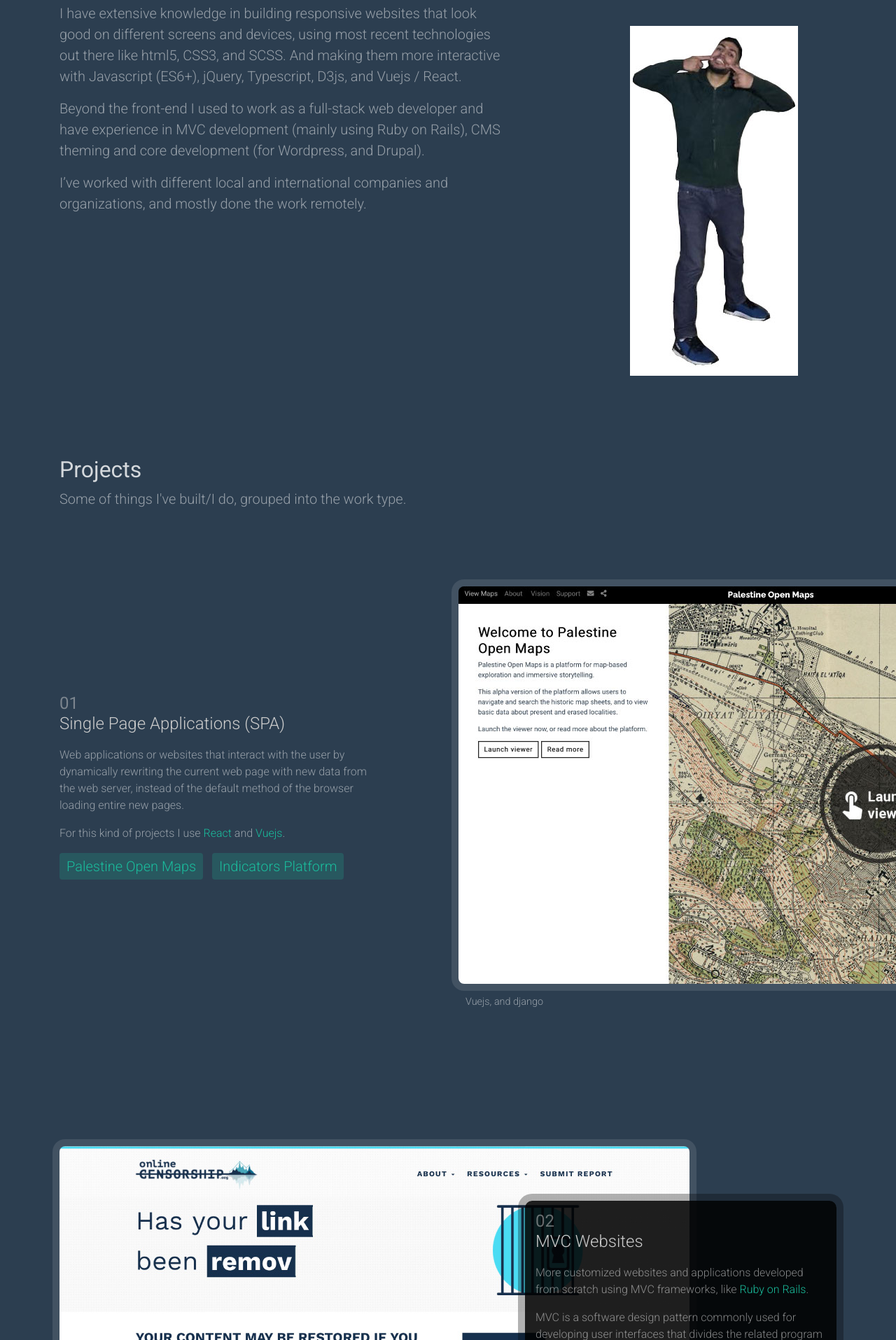
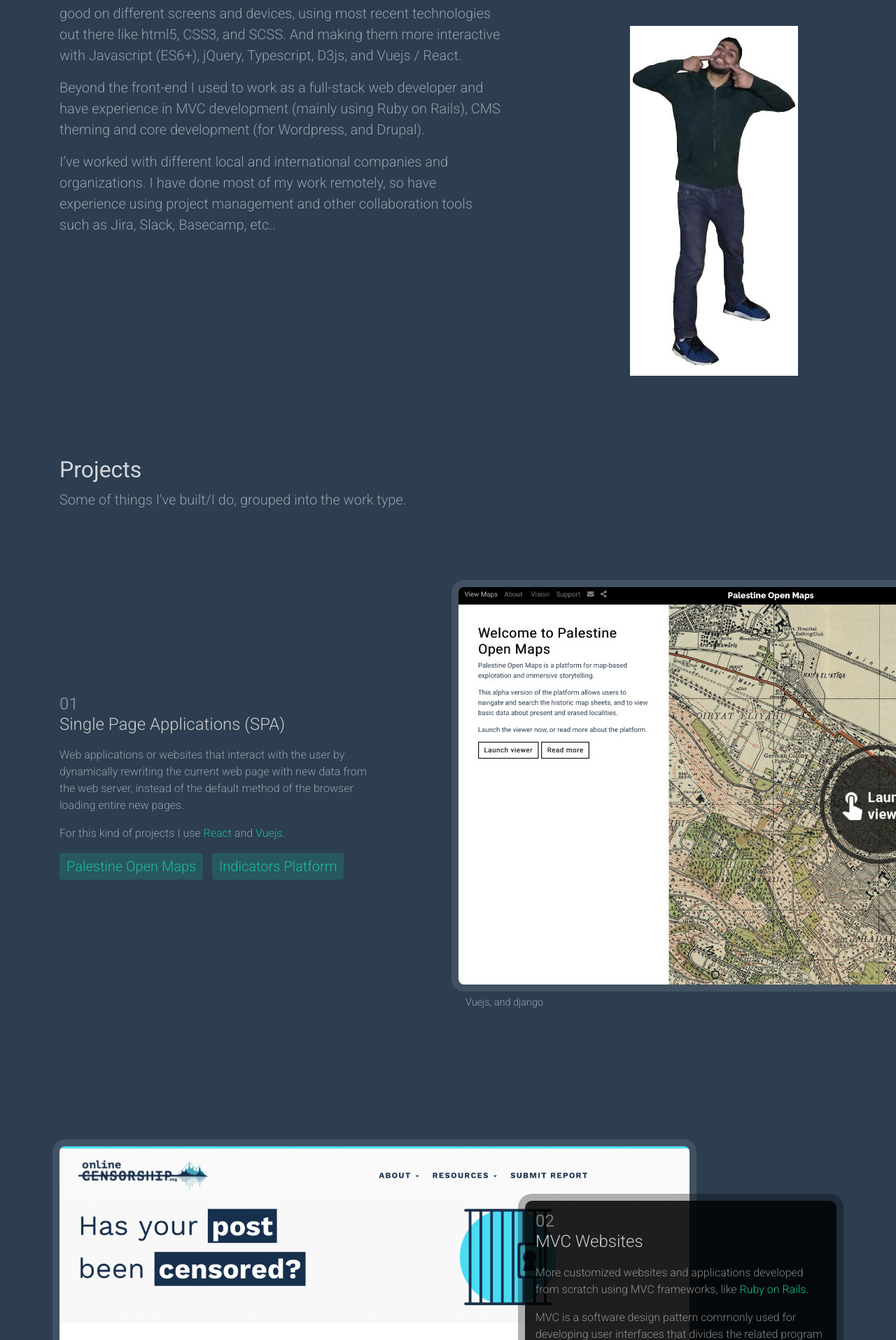
Before and after one commit to moradtaleeb/morad-website-v3, a PHP site: page / in a window 1280 px wide. Shown: the part 1098-3013 px from the top of the page at 70% size. Run offline with PHP 8.4, Linux system fonts and the light colour scheme.

Commit message:
Update content

```diff
--- a/home.html
+++ b/home.html
@@ -49,10 +49,10 @@
       <div class="row">
         <div class="col-md-7">
           <h2>About Me</h2>
-          <p>I’m a highly experienced front-end web developer with 8+ years experience in the field. I create websites and applications that are accessible, and fast.</p>
+          <p>I’m an experienced front-end web developer with 8+ years experience in the field. I create websites and applications that are accessible, and fast.</p>
           <p>I have extensive knowledge in building responsive websites that look good on different screens and devices, using most recent technologies out there like html5, CSS3, and SCSS. And making them more interactive with Javascript (ES6+), jQuery, Typescript, D3js, and Vuejs / React.</p>
           <p>Beyond the front-end I used to work as a full-stack web developer and have experience in MVC development (mainly using Ruby on Rails), CMS theming and core development (for Wordpress, and Drupal).</p>
-          <p>I’ve worked with different local and international companies and organizations, and mostly done the work remotely.</p>
+          <p>I’ve worked with different local and international companies and organizations. I have done most of my work remotely, so have experience using project management and other collaboration tools such as Jira, Slack, Basecamp, etc..</p>
         </div>
         <div class="col-md-4 offset-md-1 rellax" data-rellax-speed="3" data-rellax-percentage="0.5">
           <div class="text-center">
@@ -92,7 +92,7 @@
         <div class="row">
           <div class="col-md-6 d-none d-sm-none d-md-block">
             <div class="img-wrapper text-right">
-              <img src="images/online-censorship.jpg" alt="Online Censorship">
+              <img src="images/online-censorship-2x.jpg" alt="Online Censorship">
               <p class="caption"> Ruby on Rails, MySQL, SCSS, and jQuery </p>
             </div>
           </div>
@@ -162,9 +162,9 @@
         <div class="row">
           <div class="col-md-5">
             <div class="project">
-              <h4><span>05</span> Desktop Softwares </h4>
+              <h4><span>05</span> Desktop Software </h4>
               <p>Cross platform desktop apps, using web technologies.</p>
-              <p>I'm new to desktop software development, started this year developing softwares/tools with <a href="https://econstruct.co" target="_blank">e.construct</a> using <a href="https://www.electronjs.org" target="_blank">Electronjs</a>, and <a href="https://reactjs.org" target="_blank">React</a>.</p>
+              <p>I'm new to desktop software development, started this year developing software and tools with <a href="https://econstruct.co" target="_blank">e.construct</a> using <a href="https://www.electronjs.org" target="_blank">Electronjs</a>, and <a href="https://reactjs.org" target="_blank">React</a>.</p>
             </div>
           </div>
           <div class="col-md-5 offset-md-1">
--- a/styles/style.css
+++ b/styles/style.css
@@ -114,6 +114,13 @@ header nav ul li:not(:last-child) {
   border-radius: 4px;
   margin-bottom: 8px;
 }
+#projects .projects-group:last-child {
+  margin-bottom: 1rem;
+}
+#projects img {
+  width: 900px;
+  height: auto;
+}
 .project p {
   font-size: 1rem;
 }
```
Also changed, not shown: images/online-censorship-2x.jpg (added).
